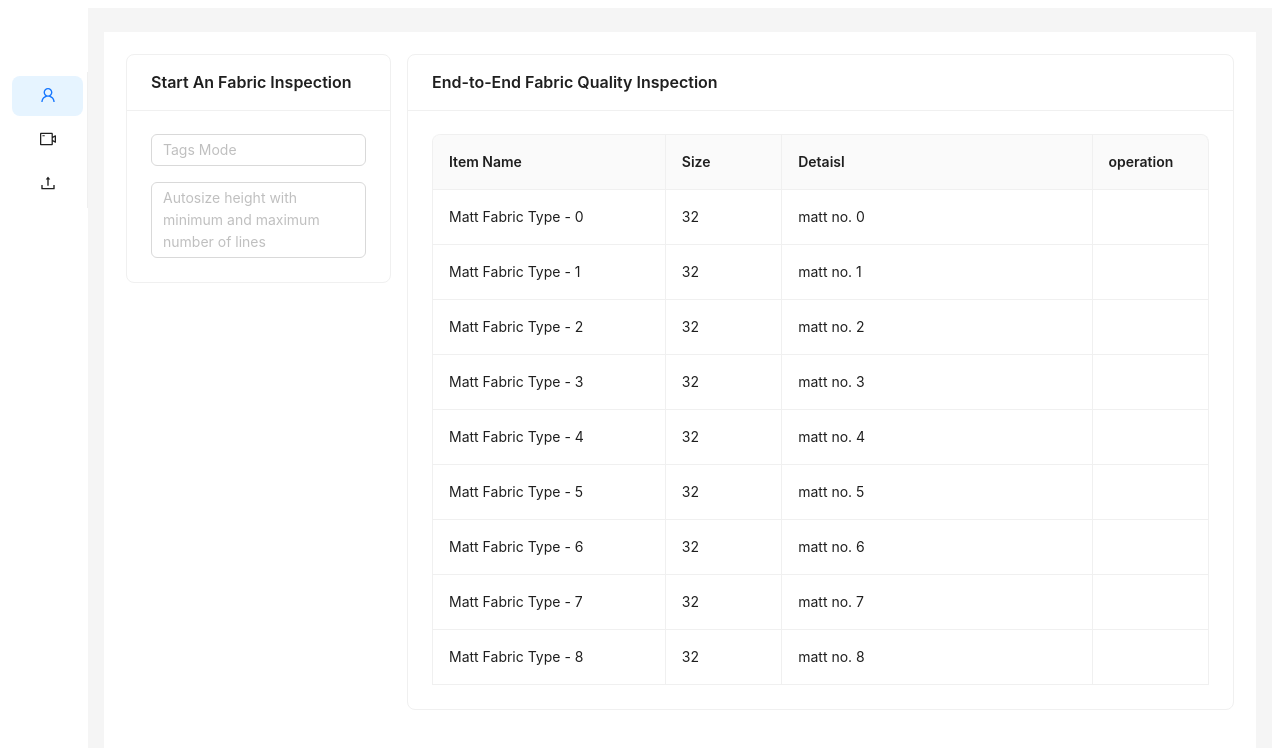
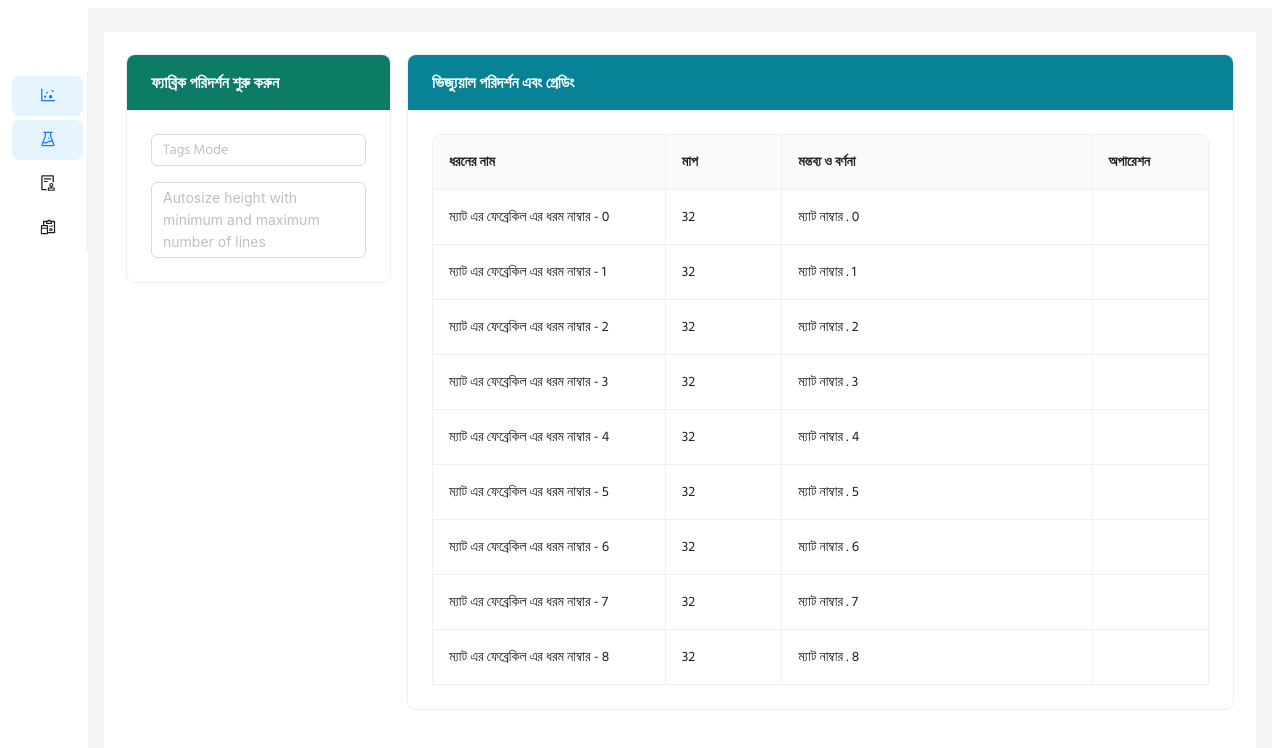
Before and after one commit to FullstackRakibul/FSTester, a Vue app: page / in a window 1280 px wide. Shown: the top 748 px of the page. Built offline with nearby package versions, Linux system fonts and the light colour scheme.

Commit message:
static menu and table color change

```diff
--- a/package.json
+++ b/package.json
@@ -9,6 +9,7 @@
     "preview": "vite preview"
   },
   "dependencies": {
+    "@fontsource/hind-siliguri": "^5.0.14",
     "ant-design-vue": "^4.2.3",
     "vue": "^3.4.37"
   },
--- a/src/App.vue
+++ b/src/App.vue
@@ -11,16 +11,20 @@
       <div class="logo" />
       <a-menu v-model:selectedKeys="selectedKeys" mode="inline">
         <a-menu-item key="1">
-          <user-outlined />
-          <span>User</span>
+          <DotChartOutlined />
+          <span>checking and evaluation</span>
+        </a-menu-item>
+        <a-menu-item key="1">
+          <ExperimentOutlined />
+          <span>Create Inspection</span>
         </a-menu-item>
         <a-menu-item key="2">
-          <video-camera-outlined />
-          <span>Camera</span>
+          <AuditOutlined />
+          <span>Process Checking</span>
         </a-menu-item>
         <a-menu-item key="3">
-          <upload-outlined />
-          <span>Upload</span>
+          <ReconciliationOutlined />
+          <span>Quality Checking</span>
         </a-menu-item>
       </a-menu>
     </a-layout-sider>
@@ -39,9 +43,10 @@
 <script lang="ts" setup>
 import { ref } from 'vue';
 import {
-  UserOutlined,
-  VideoCameraOutlined,
-  UploadOutlined,
+  ExperimentOutlined,
+  AuditOutlined,
+  ReconciliationOutlined,
+  DotChartOutlined
 } from '@ant-design/icons-vue';
 import OperationDashboard from './components/core/OperationDashboard.vue';
 
@@ -49,7 +54,8 @@ const selectedKeys = ref<string[]>(['1']);
 const collapsed = ref<boolean>(true);
 </script>
 
-<style>
+<style scoped>
+
 /* Customize the logo section */
 .logo {
   height: 32px;
--- a/src/components/core/OperationDashboard.vue
+++ b/src/components/core/OperationDashboard.vue
@@ -1,5 +1,5 @@
 <script setup lang="ts">
-import {  ref } from 'vue';
+import {  ref, render } from 'vue';
 const value2 = ref<string>('');
 
 const handleChange = (value: string) => {
@@ -7,29 +7,32 @@ const handleChange = (value: string) => {
 };
 const value = ref([]);
 const options = [...Array(25)].map((_, i) => ({
-  value: (i + 10).toString(36) + (i + 1),
+  value: `কাপড় টাইপ -`+(i + 10).toString() + (i + 1),
 }));
 
 
 const columns = [
   {
-    title: 'Item Name',
+    title: 'ধরনের নাম',
     dataIndex: 'name',
     width: '30%',
   },
   {
-    title: 'Size',
+    title: 'মাপ',
     dataIndex: 'size',
     width: '15%',
   },
   {
-    title: 'Detaisl',
+    title: 'মন্তব্য ও বর্ণনা',
     dataIndex: 'details',
     width: '40%',
   },
   {
-    title: 'operation',
+    title: 'অপারেশন',
     dataIndex: 'operation',
+    render:[
+
+    ]
   },
 ];
 
@@ -43,9 +46,9 @@ const data: DataItem[] = [];
 for (let i = 0; i < 9; i++) {
   data.push({
     key: i.toString(),
-    name: `Matt Fabric Type - ${i}`,
+    name: ` ম্যাট এর ফেব্রেকিল এর ধরম নাম্বার - ${i}`,
     size: 32,
-    details: `matt no. ${i}`,
+    details: ` ম্যাট নাম্বার . ${i}`,
   });
 }
 const dataSource = ref(data);
@@ -62,13 +65,19 @@ const labelCol = { style: { width: '150px' } };
       :md="{ span: 12 }"
       :lg="{ span: 6 }"
     >
-      <a-card title="Start An Fabric Inspection" class="w-full">
+      <a-card
+          title="ফ্যাব্রিক পরিদর্শন শুরু করুন"
+          class="w-full text-6xl"
+          style="font-family: 'Hind Siliguri', sans-serif;line-height: 1.5;font-weight: 350;"
+          :headStyle="{ backgroundColor: '#0D7C66', color: 'white' }"
+        >
         <div>
           <a-form
             :label-col="labelCol"
             :wrapper-col="wrapperCol"
             layout="horizontal"
             class="gap-12 space-y-4"
+            style="font-family: 'Hind Siliguri', sans-serif;"
           >
             <a-select
               v-model:value="value"
@@ -77,6 +86,7 @@ const labelCol = { style: { width: '150px' } };
               placeholder="Tags Mode"
               :options="options"
               @change="handleChange"
+              style="font-family: 'Hind Siliguri', sans-serif;"
             />
             <a-textarea
               v-model:value="value2"
@@ -94,8 +104,16 @@ const labelCol = { style: { width: '150px' } };
       :md="{ span: 12 }"
       :lg="{ span: 18 }"
     >
-      <a-card title="End-to-End Fabric Quality Inspection" class="w-full">
-           <a-table :pagination="false" :columns="columns" :data-source="dataSource" bordered>
+      <a-card
+        title="ভিজ্যুয়াল পরিদর্শন এবং গ্রেডিং"
+        class="w-full text-6xl"
+        style="font-family: 'Hind Siliguri', sans-serif;line-height: 1.5;font-weight: 350;"
+        :headStyle="{ backgroundColor: '#088395', color: 'white' }"
+      >
+           <a-table :pagination="false" :columns="columns"    :data-source="dataSource" bordered
+
+           style="font-family: 'Hind Siliguri', sans-serif;"
+           >
 
            </a-table>
       </a-card>
--- a/src/main.ts
+++ b/src/main.ts
@@ -1,5 +1,6 @@
 import { createApp } from 'vue'
 import './style.css'
+import '@fontsource/hind-siliguri';
 import App from './App.vue'
 
 createApp(App).mount('#app')
--- a/src/style.css
+++ b/src/style.css
@@ -1,3 +1,20 @@
 @tailwind base;
 @tailwind components;
 @tailwind utilities;
+
+/* src/assets/styles.css */
+body {
+  font-family: 'Hind Siliguri', sans-serif;
+}
+
+.title {
+  font-family: 'Hind Siliguri', sans-serif;
+  font-weight: 700;
+  /* Bold */
+}
+
+.paragraph {
+  font-family: 'Hind Siliguri', sans-serif;
+  font-weight: 400;
+  /* Regular */
+}
```
Also changed, not shown: 1 other file (tests, documents, lock files or other folders).
